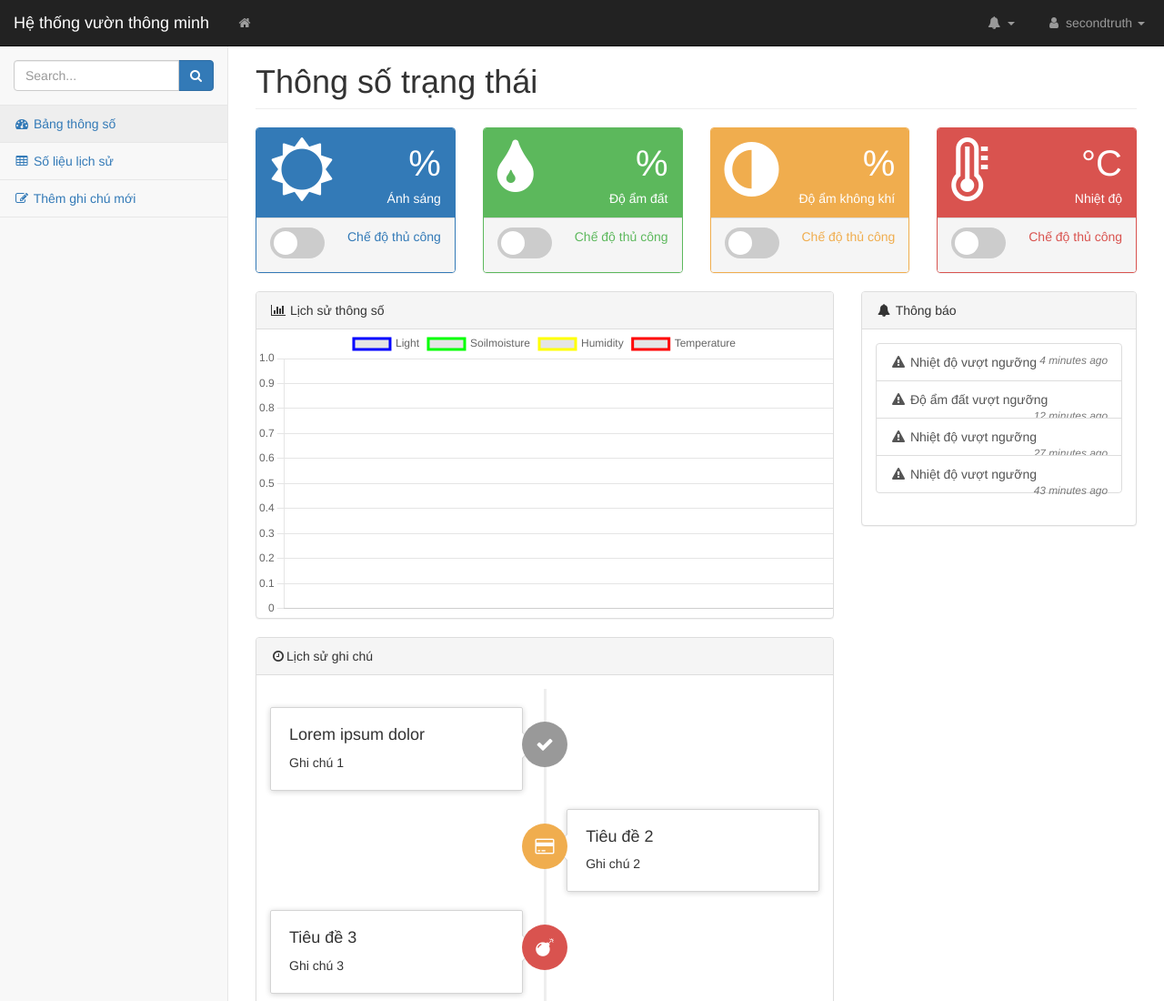
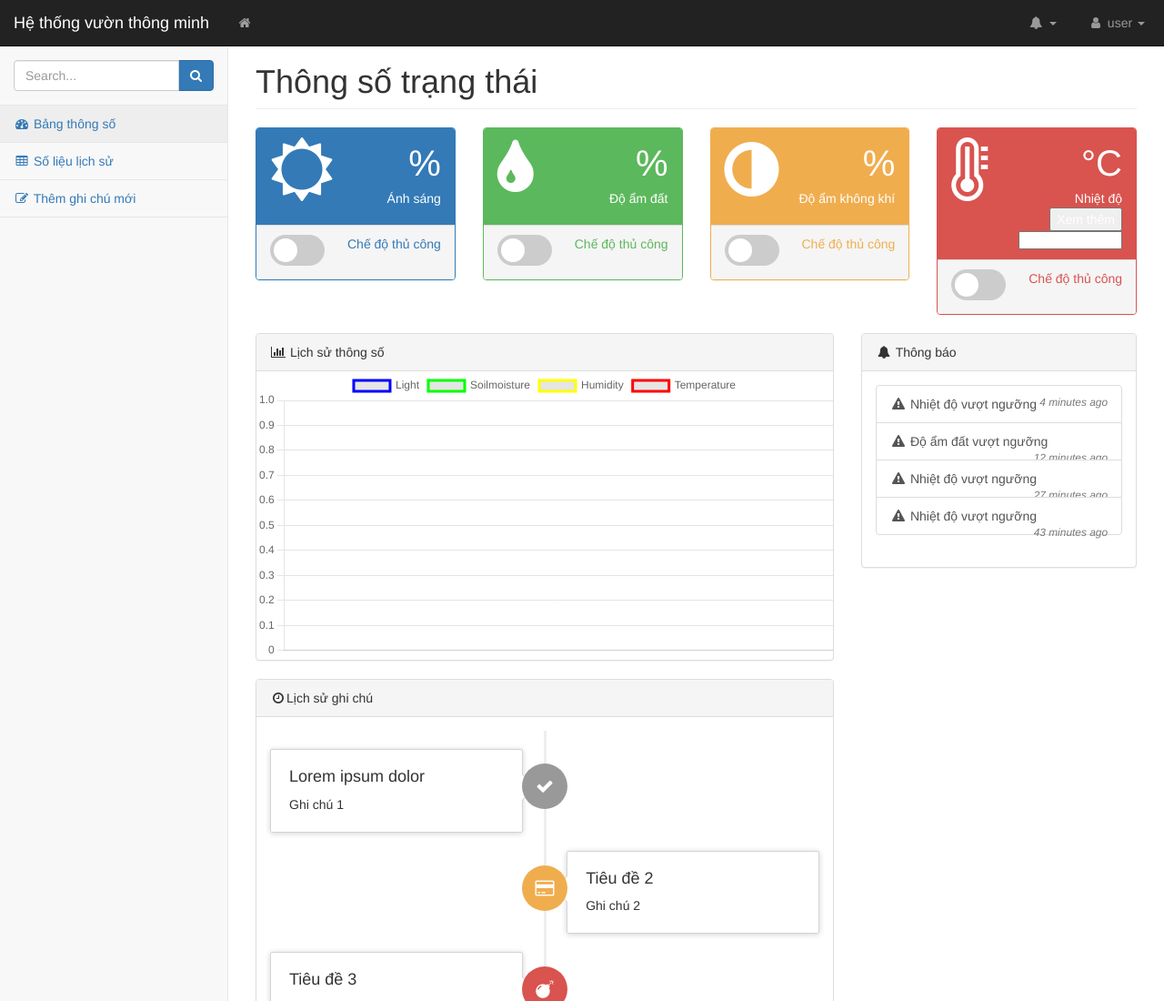
Before and after one commit to tringuyenle/SMARTFARM, a website: page pages/index.html in a window 1280 px wide. Shown: the top 1100 px of the page at 91% size. Drawn offline with nearby package versions, Linux system fonts and the light colour scheme; no server answers.

Commit message:
Add files via upload

```diff
--- a/pages/index.html
+++ b/pages/index.html
@@ -115,7 +115,7 @@
                     </li>
                     <li class="dropdown">
                         <a class="dropdown-toggle" data-toggle="dropdown" href="#">
-                            <i class="fa fa-user fa-fw"></i> secondtruth <b class="caret"></b>
+                            <i class="fa fa-user fa-fw"></i> user <b class="caret"></b>
                         </a>
                         <ul class="dropdown-menu dropdown-user">
                             <li><a href="#"><i class="fa fa-user fa-fw"></i> User Profile</a>
@@ -188,7 +188,7 @@
                                         </div>
                                         <div class="col-xs-9 text-right">
                                             <div class="huge"><span id="anh-sang"></span>%</div>
-                                            <div>Ánh sáng</div>
+                                            <div>Ánh sáng<div style="height:8px;"></div></div>
                                         </div>
                                     </div>
                                 </div>
@@ -222,7 +222,7 @@
                                         </div>
                                         <div class="col-xs-9 text-right">
                                             <div class="huge"><span id="do-am-dat"></span>%</div>
-                                            <div>Độ ẩm đất</div>
+                                            <div>Độ ẩm đất<div style="height:8px;"></div></div>
                                         </div>
                                     </div>
                                 </div>
@@ -255,7 +255,7 @@
                                         </div>
                                         <div class="col-xs-9 text-right">
                                             <div class="huge"><span id="do-am-khong-khi"></span>%</div>
-                                            <div>Độ ẩm không khí</div>
+                                            <div>Độ ẩm không khí<div style="height:8px;"></div></div>
                                         </div>
                                     </div>
                                 </div>
@@ -288,7 +288,15 @@
                                         </div>
                                         <div class="col-xs-9 text-right">
                                             <div class="huge"><span id="nhiet-do"></span>°C</div>
-                                            <div>Nhiệt độ</div>
+                                            <span>Nhiệt độ</span>
+                                            <button id="drop-btn">Xem thêm</button>
+                                            <div class="trung-dropdown" id="temp-dropdown">
+                                                <select id="drop-content">
+                                                    <option value="1">Chế độ Quạt 1</option>
+                                                    <option value="2">Chế độ Quạt 2</option>
+                                                    <option value="3">Chế độ Quạt 3</option>
+                                                </select>
+                                            </div>
                                         </div>
                                     </div>
                                 </div>
@@ -298,11 +306,7 @@
                                         <input type="checkbox">
                                         <span class="slider round"></span>
                                         </label>
-
-                                        <style>
-                                        </style>
                                         <span class="pull-right">Chế độ thủ công</span>
-
                                         <div class="clearfix"></div>
                                     </div>
                                 </a>
@@ -683,6 +687,7 @@
         <script src="../js/createChart.js"></script>
         <script src="../js/displayNote.js"></script>
         <script src="../js/displayWarning.js"></script>
+        <script src="../js/threemode.js"></script>
 
     </body>
 </html>
```
